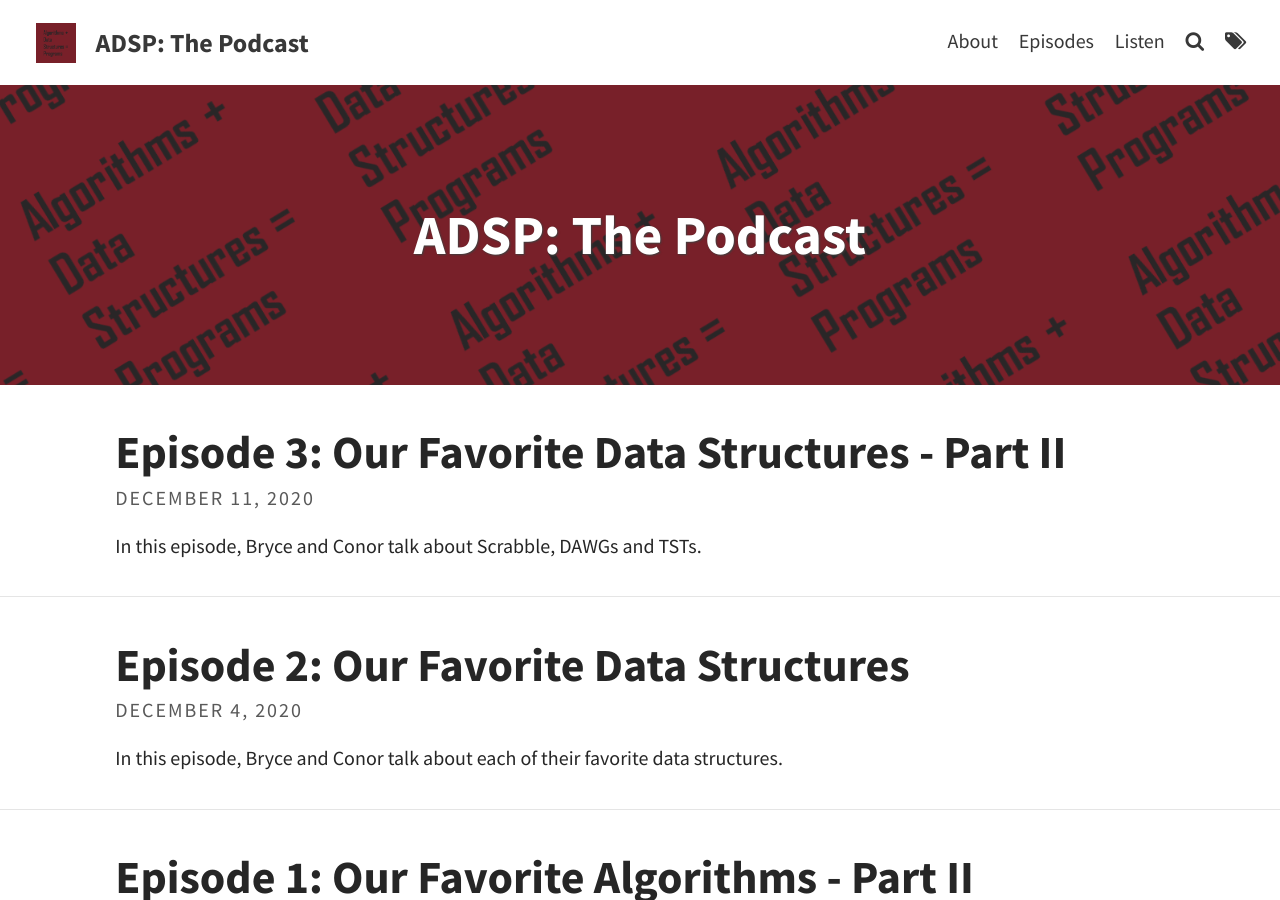
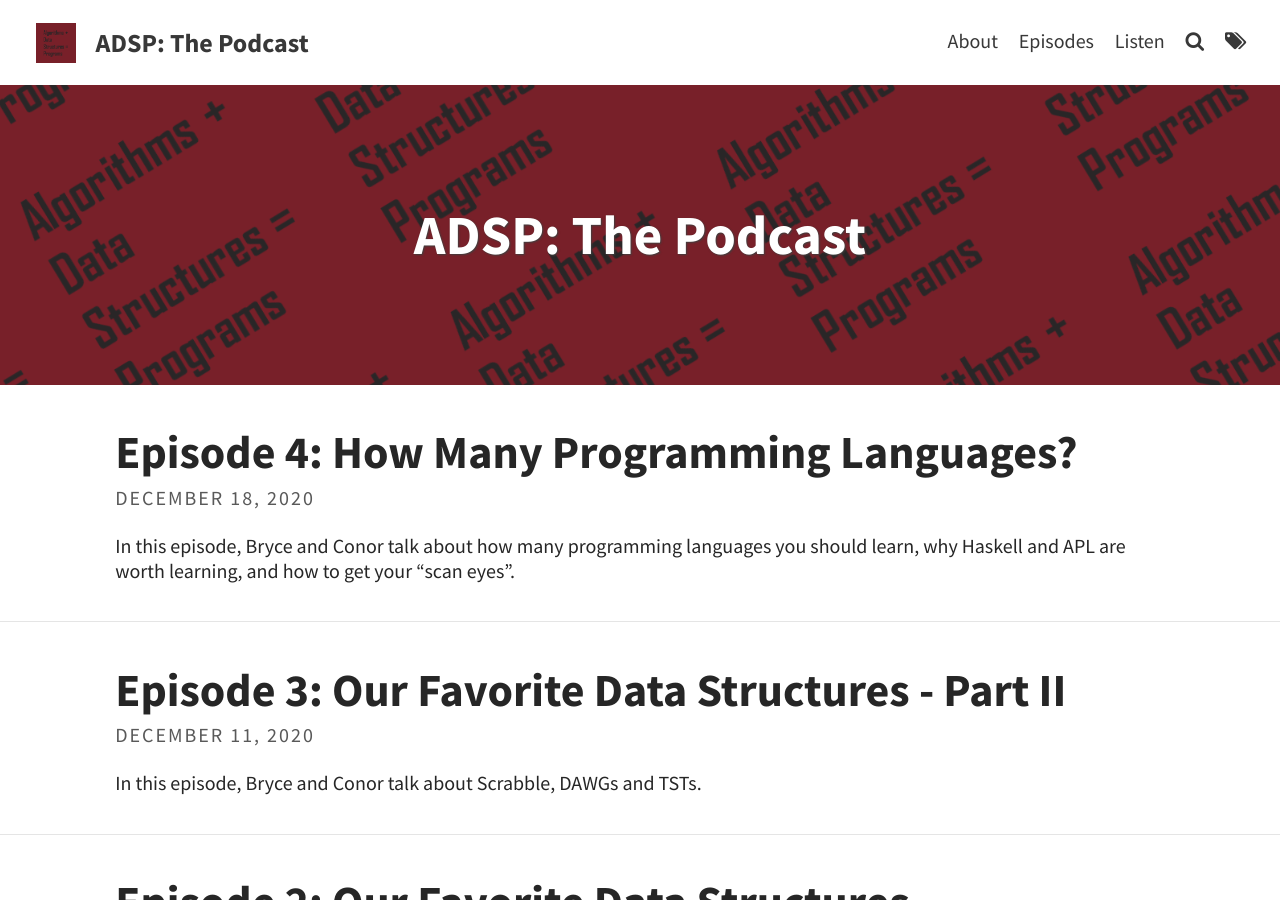
Before and after one commit to codereport/adsp2, a Jekyll site: the page built from index.html, in a window 1280 px wide and 900 px high. Built offline with Jekyll 4.4.1, drawn with Linux system fonts in a browser that asks for light colours; the list of posts is cut into pages by our own code.

Commit message:
Episode 4

```diff
--- /dev/null
+++ b/_posts/2020-12-18-Episode-4.md
@@ -0,0 +1,37 @@
+---
+layout: post
+title: "Episode 4: How Many Programming Languages?"
+tags: [Programming Languages, APL, Haskell, Advent of Code]
+excerpt_separator: <!--more-->
+---
+
+
+<br>In this episode, Bryce and Conor talk about how many programming languages you should learn, why Haskell and APL are worth learning, and how to get your "scan eyes".
+
+<!--more-->
+
+### Show Notes
+
+**Date Recorded:** 2020-12-13 <br>
+**Date Released:** 2020-12-18
+
+* [Ben Deane's tweet](https://twitter.com/ben_deane/status/1154162482258305029?s=20)
+* [Ben Deane's blog post "Six languages worth knowing"](http://www.elbeno.com/blog/?p=420)
+* [Michael Park's Advent of Code 10A in AWK](https://twitter.com/mcypark/status/1336950792687775745)
+* [Conor's Advent of Code 10A in Smalltalk](https://twitter.com/code_report/status/1337063154233257991?s=20)
+* [Conors' Advent of Code 11A in APL](https://twitter.com/code_report/status/1337579873376854016?s=20)
+* [Haskell Sections](https://wiki.haskell.org/Section_of_an_infix_operator)
+* [Boost hana::flip](https://boostorg.github.io/hana/group__group-functional.html#ga004f884cdbb85c2efe3383c1db450094)
+* [C++ P1371 Patten Matching Proposal](http://www.open-std.org/jtc1/sc22/wg21/docs/papers/2020/p1371r2.pdf)
+* [Conway's Game of Life in APL YouTube Video](https://youtu.be/a9xAKttWgP4)
+* [Haskell's mapAdjacent](https://hackage.haskell.org/package/utility-ht-0.0.15/docs/Data-List-HT.html#v:mapAdjacent)
+* [pandas Series.ffill](https://pandas.pydata.org/pandas-docs/stable/reference/api/pandas.Series.ffill.html)
+* [thrust::inclusive_scan](https://thrust.github.io/doc/group__prefixsums_gafb24ad76101263038b0acaddc094d70a.html#gafb24ad76101263038b0acaddc094d70a)
+* [Bryce's CppCon 2019 - The C++20 Synchronization Library](https://youtu.be/Zcqwb3CWqs4)
+
+### Intro Song Info
+
+Miss You by Sarah Jansen https://soundcloud.com/sarahjansenmusic<br>
+Creative Commons — Attribution 3.0 Unported — CC BY 3.0<br>
+Free Download / Stream: http://bit.ly/l-miss-you<br>
+Music promoted by Audio Library https://youtu.be/iYYxnasvfx8<br>
--- a/pages/episodes.md
+++ b/pages/episodes.md
@@ -7,9 +7,10 @@ feature-img: "assets/img/pexels/adsp2.png"
 
 List of all episodes.
 
-|   #   |                                           Title                                           | Release Date |
-| :---: | :---------------------------------------------------------------------------------------: | :----------: |
-|   3   |   [Our Favorite Data Structures - Part II](https://adspthepodcast.com/2020/12/11/Episode-3.html)    |  2020-12-11  |
-|   2   |   [Our Favorite Data Structures](https://adspthepodcast.com/2020/12/04/Episode-2.html)    |  2020-12-04  |
-|   1   | [Our Favorite Algorithms - Part II](https://adspthepodcast.com/2020/11/27/Episode-1.html) |  2020-11-27  |
-|   0   |      [Our Favorite Algorithms](https://adspthepodcast.com/2020/11/20/Episode-0.html)      |  2020-11-20  |
+|   #   |                                             Title                                              | Release Date |
+| :---: | :--------------------------------------------------------------------------------------------: | :----------: |
+|   4   |    [How Many Programming Languages?](https://adspthepodcast.com/2020/12/18/Episode-4.html)     |  2020-12-18  |
+|   3   | [Our Favorite Data Structures - Part II](https://adspthepodcast.com/2020/12/11/Episode-3.html) |  2020-12-11  |
+|   2   |      [Our Favorite Data Structures](https://adspthepodcast.com/2020/12/04/Episode-2.html)      |  2020-12-04  |
+|   1   |   [Our Favorite Algorithms - Part II](https://adspthepodcast.com/2020/11/27/Episode-1.html)    |  2020-11-27  |
+|   0   |        [Our Favorite Algorithms](https://adspthepodcast.com/2020/11/20/Episode-0.html)         |  2020-11-20  |
```
